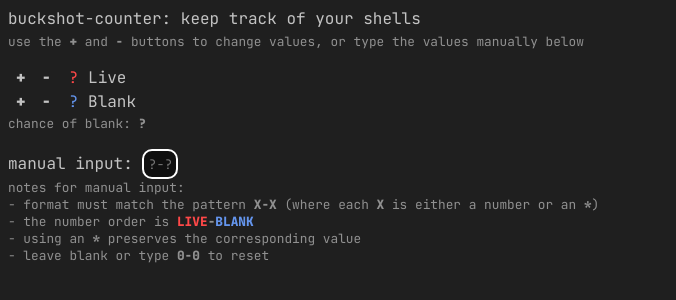
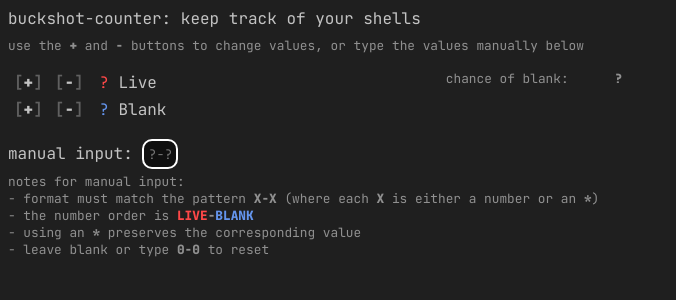
Before and after one commit to tmaster-terrarian/buckshot-counter, a plain HTML site: page index.html in a window 1280 px wide. Shown: the whole page, without its empty margins (0-676 px from the left). Drawn offline with Linux system fonts and the light colour scheme.

Commit message:
style and layout changes

```diff
--- a/index.html
+++ b/index.html
@@ -21,6 +21,10 @@
                 box-sizing: border-box;
             }
 
+            main {
+                width: 64ch;
+            }
+
             #text-input {
                 border: none;
                 border-radius: 10px;
@@ -38,6 +42,11 @@
                 min-width: 3ch;
                 width: 3ch;
 
+                padding-inline: 4px;
+                padding-block: 4px;
+
+                height: calc(1rem + 2px);
+
                 margin-block-end: 0;
 
                 outline: none;
@@ -45,7 +54,7 @@
                 transition: cubic-bezier(0.25, 0.46, 0.45, 0.94) border-color 0.1s;
             }
             #text-input:focus {
-                border-color: #fff;
+                border-color: white;
             }
             #text-input:invalid {
                 border-color: red;
@@ -61,10 +70,20 @@
                 color: cornflowerblue;
             }
 
+            #live, #blank {
+                margin-inline: 1ch;
+            }
+
+            ul {
+                width: fit-content;
+            }
+
             li {
-                cursor: default;
                 margin: 0;
-                line-height: 1.5em;
+            }
+
+            li:not(.desc) {
+                line-height: 1.67em;
             }
 
             b, .counter-button {
@@ -75,32 +94,86 @@
                 cursor: pointer;
                 user-select: none;
 
-                padding-inline: 6px;
-                margin-inline: 2px;
+                padding-inline: 2px;
+                margin-inline: 4px;
 
                 border-radius: 8px;
 
-                outline-width: 2px;
+                /* outline-width: 2px;
                 outline-style: solid;
-                outline-color: transparent;
+                outline-color: transparent; */
+
+                position: relative;
+
+                color: #c3c3c3;
             }
             .counter-button:hover {
                 color: white;
             }
-            .counter-button:focus-visible {
-                outline-color: white;
-                background-color: #101010;
+
+            .c-dark {
+                color: #606060;
+                opacity: 0;
+            }
+            .counter-button:focus-visible .c-dark {
+                color: white;
+                opacity: 0;
             }
 
-            .desc {
+            .counter-button::before {
+                color: #606060;
+                display: inline-block;
+                position: absolute;
+                bottom: 0;
+                left: 2px;
+                content: "[";
+                font-weight: 600;
+                transition: 0.1s cubic-bezier(0.25, 0.46, 0.45, 0.94) left;
+            }
+            .counter-button::after {
+                color: #606060;
+                display: inline-block;
+                position: absolute;
+                bottom: 0;
+                right: 2px;
+                content: "]";
+                font-weight: 600;
+                transition: 0.1s cubic-bezier(0.25, 0.46, 0.45, 0.94) right;
+            }
+            .counter-button:focus-visible::before {
+                color: white;
+                left: 0;
+            }
+            .counter-button:focus-visible::after {
+                color: white;
+                right: 0;
+            }
+
+            h1, label {
+                font-size: 1rem;
+                margin-block: 8px;
+                font-weight: normal;
+            }
+
+            p, .desc {
                 font-size: 0.8rem;
                 color: #909090;
                 margin-block-start: 0;
+                margin-block: 4px;
             }
 
-            p {
-                cursor: default;
-                margin-block: 4px;
+            ul.desc {
+                margin-block: 0;
+            }
+            p:has(+ul.desc) {
+                margin-block-end: 0;
+            }
+            ul.desc li {
+                line-height: calc(1rem + 1px);
+            }
+
+            label {
+                cursor: text;
             }
 
             button {
@@ -115,6 +188,8 @@
             const liveCounter = document.getElementById('live');
             const blankCounter = document.getElementById('blank');
             const chance = document.getElementById('chance');
+
+            chance.style.marginInlineStart = '5ch';
 
             document.getElementById('incLive').addEventListener('click', () => {
                 live++;
@@ -204,6 +279,9 @@
                     liveCounter.innerText = '?';
                     blankCounter.innerText = '?';
                     chance.innerText = '?';
+                    liveCounter.style.paddingInlineStart = '0';
+                    blankCounter.style.paddingInlineStart = '0';
+                    chance.style.marginInlineStart = '5ch';
                     return;
                 }
 
@@ -212,6 +290,9 @@
 
                 liveCounter.innerText = live.toString();
                 blankCounter.innerText = blank.toString();
+
+                liveCounter.style.paddingInlineStart = (blankCounter.innerText.length - liveCounter.innerText.length) + 'ch';
+                blankCounter.style.paddingInlineStart = (liveCounter.innerText.length - blankCounter.innerText.length) + 'ch';
 
                 if(blank != 0)
                 {
@@ -230,36 +311,47 @@
                 else
                     chance.innerText = '0%';
 
-                while(liveCounter.innerText.length < blankCounter.innerText.length)
-                    liveCounter.innerHTML = liveCounter.innerText + '&nbsp;';
-                while(blankCounter.innerText.length < liveCounter.innerText.length)
-                    blankCounter.innerHTML = blankCounter.innerText + '&nbsp;';
+                chance.style.marginInlineStart = (6 - chance.innerText.length) + 'ch';
             }
 
         });})()</script>
     </head>
     <body>
-        <div>
-            <p>buckshot-counter: keep track of your shells</p>
+        <main>
+            <section>
+                <h1>buckshot-counter: keep track of your shells</h1>
                 <p class="desc">
                     use the <b>+</b> and <b>-</b> buttons to change values, or type the values manually below
                 </p>
-            <ul style="list-style-type: none; padding-left: 0;">
-                <li><button role="button" tabindex="1" id="incLive" class="clear counter-button">+</button><button role="button" tabindex="2" id="decLive" class="clear counter-button">-</button>&nbsp;<span id="live">?</span>&nbsp;Live</li>
-                <li><button role="button" tabindex="3" id="incBlank" class="clear counter-button">+</button><button role="button" tabindex="4" id="decBlank" class="clear counter-button">-</button>&nbsp;<span id="blank">?</span>&nbsp;Blank</li>
-                <li class="desc">chance of blank: <b id="chance">?</b></li>
+                <div style="
+                    display: flex;
+                    flex-direction: row;
+                    flex-wrap: nowrap;
+                    justify-content: space-between;
+                    margin-block: 1em;
+                ">
+                    <ul style="list-style-type: none; padding-left: 0; margin-block: 0;">
+                        <li><button role="button" tabindex="1" id="incLive" class="clear counter-button"><span class="c-dark">[</span>+<span class="c-dark">]</span></button><button role="button" tabindex="2" id="decLive" class="clear counter-button"><span class="c-dark">[</span>-<span class="c-dark">]</span></button><span id="live">?</span>Live</li>
+                        <li><button role="button" tabindex="3" id="incBlank" class="clear counter-button"><span class="c-dark">[</span>+<span class="c-dark">]</span></button><button role="button" tabindex="4" id="decBlank" class="clear counter-button"><span class="c-dark">[</span>-<span class="c-dark">]</span></button><span id="blank">?</span>Blank</li>
+                    </ul>
+                    <ul style="list-style-type: none; padding-left: 0; margin-block: 0;" class="desc">
+                        <li>chance of blank: <b id="chance">?</b></li>
                     </ul>
                 </div>
-        <div>
+            </section>
+            <section>
+                <h1 style="margin-block-end: 0;">
                     <label for="text-input">manual input:</label>
                     <input type="text" id="text-input" name="text-input" minlength="3" placeholder="?-?" autofocus></input>
-            <p class="desc">
-                notes for manual input:<br>
-                - format must match the pattern <b>X-X</b> (where each <b>X</b> is either a number or an <b>*</b>)<br>
-                - the number order is <b><span class="live">LIVE</span>-<span class="blank">BLANK</span></b><br>
-                - using an <b>*</b> preserves the corresponding value<br>
-                - leave blank or type <b>0-0</b> to reset
-            </p>
-        </div>
+                </h1>
+                <p class="desc">notes for manual input:</p>
+                <ul class="desc" style="list-style-type: none; padding-left: 0;">
+                    <li>- format must match the pattern <b>X-X</b> (where each <b>X</b> is either a number or an <b>*</b>)</li>
+                    <li>- the number order is <b><span class="live">LIVE</span>-<span class="blank">BLANK</span></b></li>
+                    <li>- using an <b>*</b> preserves the corresponding value</li>
+                    <li>- leave blank or type <b>0-0</b> to reset</li>
+                </ul>
+            </section>
+        </main>
     </body>
 </html>
```
Lines whose indentation alone changed are shown as unchanged.
